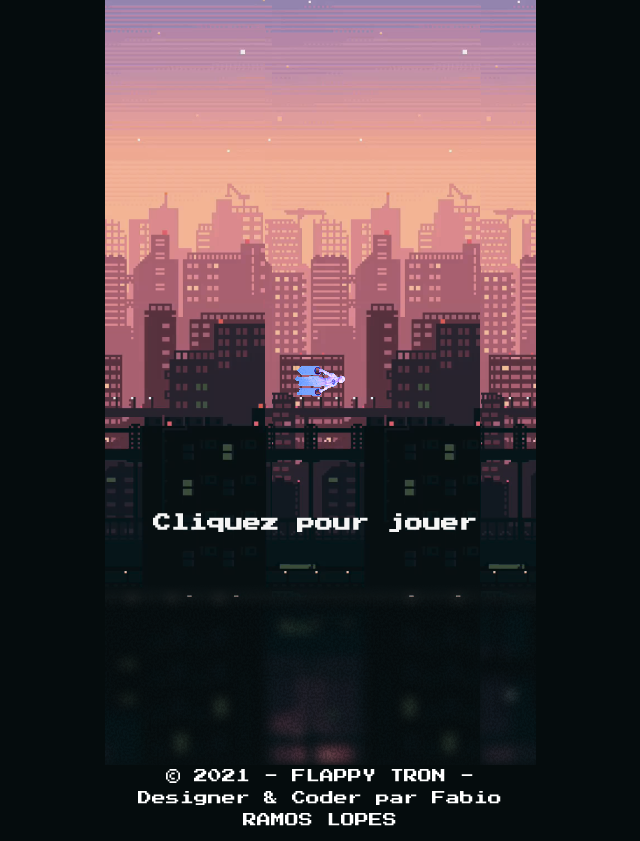
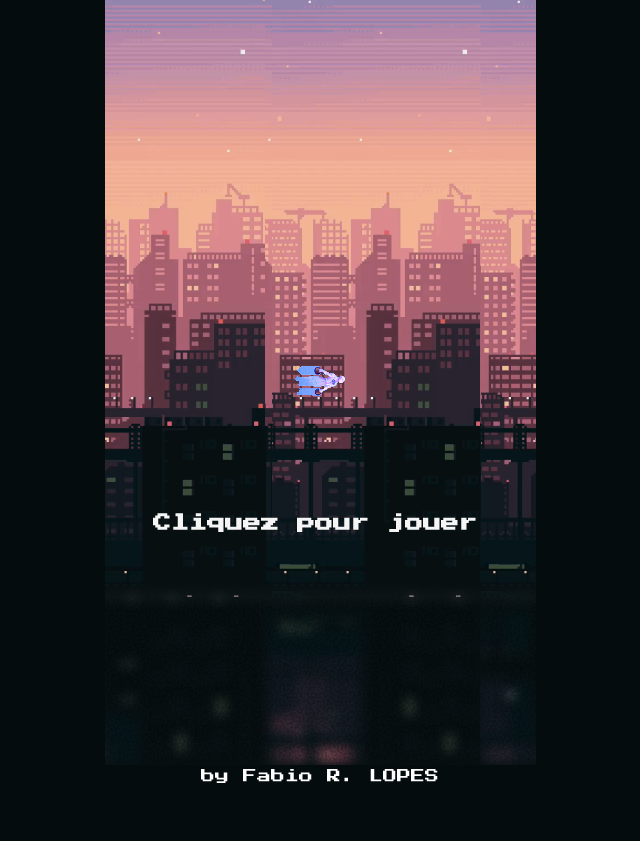
Before and after one commit to FabioDevCode/Flappy-Tron, a plain HTML site: page index.html in a window 1280 px wide. Shown: the part 65-906 px from the top of the page, without its empty margins (320-960 px from the left). After the commit the page ends 862 px from the top, so only its background shows below. Drawn offline with Linux system fonts and the light colour scheme.

Commit message:
Update manifest, footer & color

```diff
--- a/index.html
+++ b/index.html
@@ -41,7 +41,7 @@
 
     <footer>
         <div>
-            <p class="copy">© 2021 - FLAPPY TRON - Designer & Coder par Fabio RAMOS LOPES</p>
+            <p class="copy">by Fabio R. LOPES</p>
         </div>
     </footer>
 
--- a/style.css
+++ b/style.css
@@ -18,7 +18,6 @@ body {
     text-align: center;
     font-family: 'Press Start 2P', cursive, Helvetica, sans-serif;
     user-select: none;
-    background-color: #180C3C;
     background-color: #050C0D;
 }
 
```
Also changed, not shown: manifest.json.
